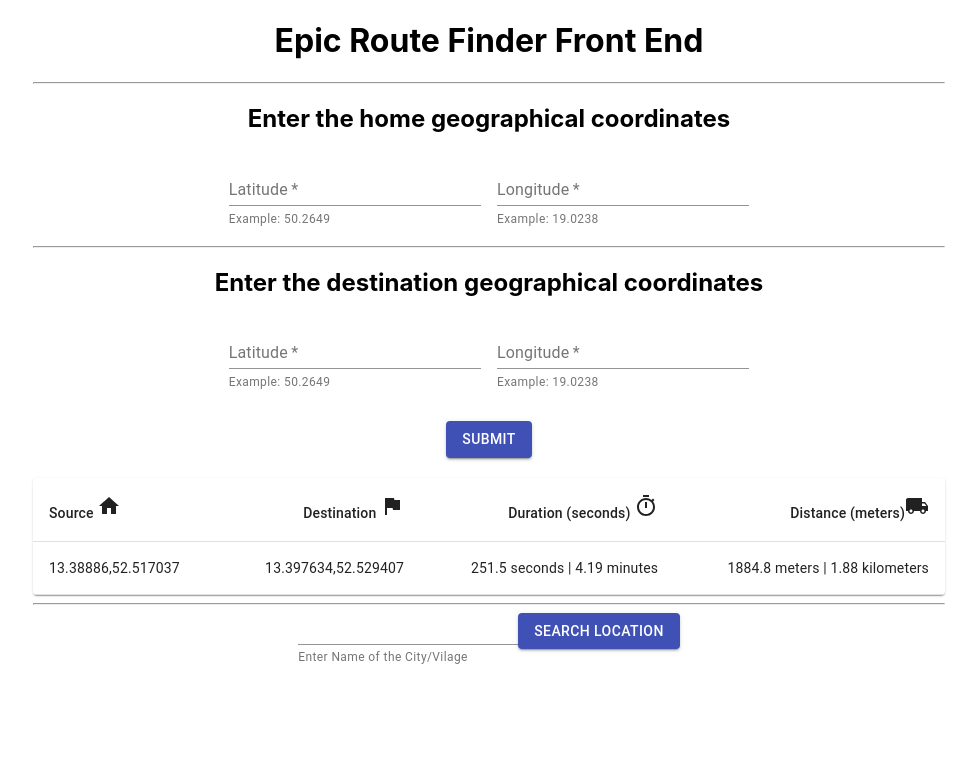
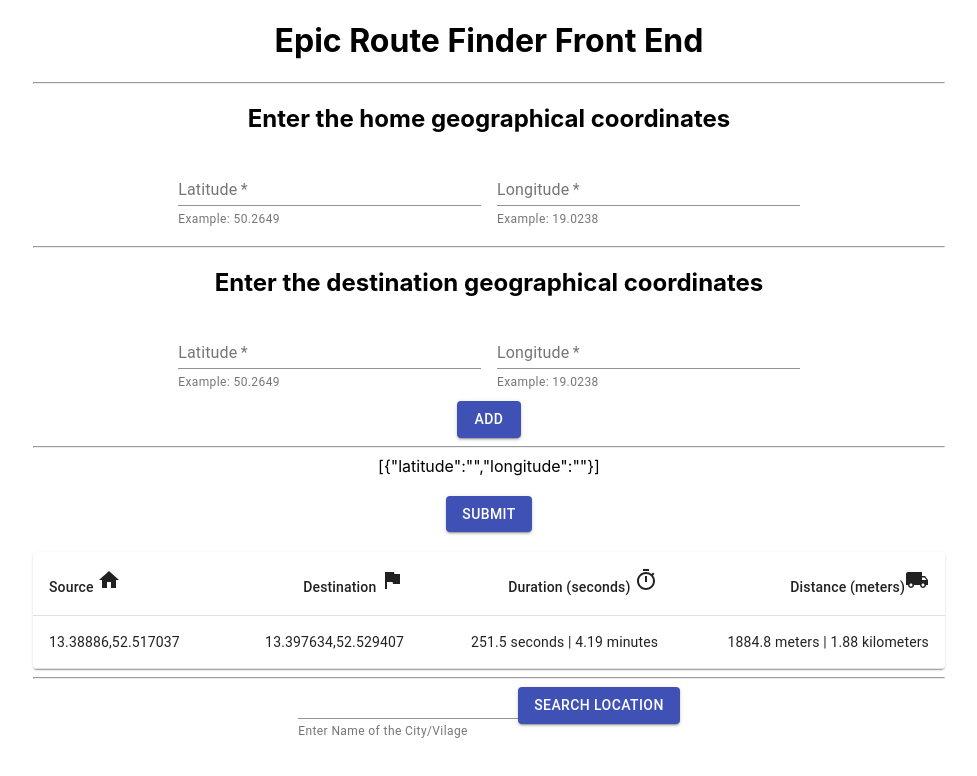
Before and after one commit to ioanzicu/route-finder-front-end, a React (Create React App) app: page / in a window 1280 px wide. Shown: the top 776 px of the page, without its empty margins (151-1128 px from the left). Built offline with nearby package versions, Linux system fonts and the light colour scheme.

Commit message:
setup the query for multiplu destinations

```diff
--- a/src/Form.tsx
+++ b/src/Form.tsx
@@ -19,7 +19,7 @@ const useFormStyles = makeStyles((theme) => ({
   root: {
     "& .MuiTextField-root": {
       margin: theme.spacing(1),
-      width: "25ch",
+      width: "30ch",
     },
   },
 }));
@@ -59,8 +59,9 @@ export default function Form() {
   const [sourceLatitude, setSourceLatitude] = useState<string>("");
   const [sourceLongitude, setSourceLongitude] = useState<string>("");
 
-  const [destinationLatitude, setDestinationLatitude] = useState<string>("");
-  const [destinationLongitude, setDestinationLongitude] = useState<string>("");
+  const [inputList, setInputList] = useState<
+    { latitude: string; longitude: string }[]
+  >([{ latitude: "", longitude: "" }]);
 
   const [data, setData] = useState<Data>();
 
@@ -70,7 +71,13 @@ export default function Form() {
 
   // localhost:8080/routes?src=13.388860,52.517037&dst=13.397634,52.529407&dst=13.428555,52.523219
   const getRoutes = () => {
-    const apiUrl = `http://localhost:8080/routes?src=${sourceLatitude},${sourceLongitude}&dst=${destinationLatitude},${destinationLongitude}`;
+    let destinaions: string = "";
+    inputList.map(
+      (destination: { latitude: string; longitude: string }, index: number) =>
+        (destinaions += `&dst=${destination.latitude},${destination.longitude}`)
+    );
+
+    const apiUrl = `http://localhost:8080/routes?src=${sourceLatitude},${sourceLongitude}${destinaions}`;
     fetch(apiUrl, {
       method: "GET",
     })
@@ -91,18 +98,6 @@ export default function Form() {
     setSourceLongitude(event.target.value);
   };
 
-  const handleDestinationLatitude = (
-    event: React.ChangeEvent<HTMLInputElement>
-  ): void => {
-    setDestinationLatitude(event.target.value);
-  };
-
-  const handleDestinationLongitude = (
-    event: React.ChangeEvent<HTMLInputElement>
-  ): void => {
-    setDestinationLongitude(event.target.value);
-  };
-
   const handleSubmit = (event: React.FormEvent<HTMLFormElement>): void => {
     event.preventDefault();
 
@@ -110,13 +105,13 @@ export default function Form() {
     console.log("Longitude:", sourceLongitude, " - Latitude: ", sourceLatitude);
 
     console.log("Destination:");
+    inputList.map((dst, index) =>
       console.log(
-      "Longitude:",
-      destinationLongitude,
-      " - Latitude: ",
-      destinationLatitude
+        `Destination: ${index + 1} |  Latitude: ${dst.latitude} - Longitude: ${
+          dst.longitude
+        }`
+      )
     );
-
     getRoutes();
     console.log("data:", data);
   };
@@ -141,6 +136,26 @@ export default function Form() {
   const secondsToMinutes = (seconds: string): string => {
     let minutes = (+seconds / 60).toFixed(2);
     return `${minutes} minutes`;
+  };
+
+  const handleInputChange = (
+    event: React.ChangeEvent<HTMLInputElement | HTMLTextAreaElement>,
+    index: number
+  ): void => {
+    const { name, value } = event.target;
+    const list: any = [...inputList];
+    list[index][name] = value;
+    setInputList(list);
+  };
+
+  const handleRemoveClick = (index: number) => {
+    const list = [...inputList];
+    list.splice(index, 1);
+    setInputList(list);
+  };
+
+  const handleAddClick = () => {
+    setInputList([...inputList, { latitude: "", longitude: "" }]);
   };
 
   return (
@@ -176,31 +191,66 @@ export default function Form() {
         />
 
         <hr />
+        <h2>Enter the destination geographical coordinates</h2>
 
-        <h2>Enter the destination geographical coordinates</h2>
+        {inputList &&
+          inputList.map((destination, index) => {
+            return (
+              <div key={index * index}>
                 <TextField
-          id="standard-destination-latitude"
-          value={destinationLatitude}
+                  id="standard-source-latitude"
+                  value={destination.latitude}
                   type="number"
+                  size="small"
+                  name="latitude"
                   inputProps={latitudeProps}
-          size="small"
                   required
-          onChange={handleDestinationLatitude}
+                  onChange={(event) => handleInputChange(event, index)}
                   label="Latitude"
                   helperText="Example: 50.2649"
                 />
 
                 <TextField
-          id="standard-destination-longitude"
-          value={destinationLongitude}
+                  id="standard-source-longitude"
+                  value={destination.longitude}
                   type="number"
                   inputProps={longitudeProps}
                   size="small"
+                  name="longitude"
                   required
-          onChange={handleDestinationLongitude}
+                  onChange={(event) => handleInputChange(event, index)}
                   label="Longitude"
                   helperText="Example: 19.0238"
                 />
+                <span>
+                  {inputList.length !== 1 && (
+                    <Button
+                      variant="contained"
+                      color="primary"
+                      onClick={() => handleRemoveClick(index)}
+                    >
+                      Remove
+                    </Button>
+                  )}
+
+                  <br />
+
+                  {inputList.length - 1 === index && (
+                    <Button
+                      variant="contained"
+                      color="primary"
+                      onClick={handleAddClick}
+                    >
+                      Add
+                    </Button>
+                  )}
+                </span>
+              </div>
+            );
+          })}
+        <hr />
+        {JSON.stringify(inputList)}
+        <br />
 
         <div>
           <br />
```
Lines whose indentation alone changed are shown as unchanged.
